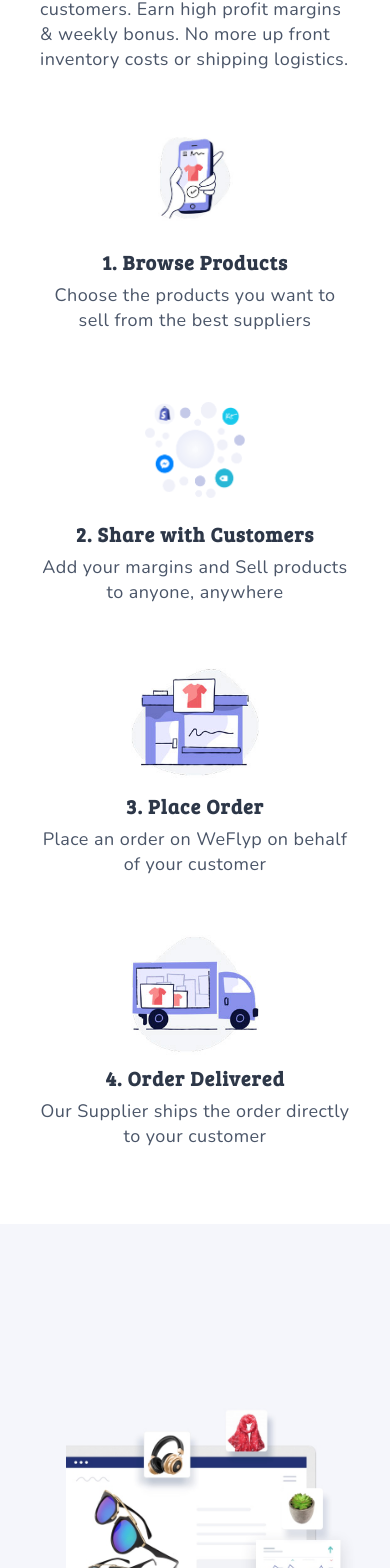
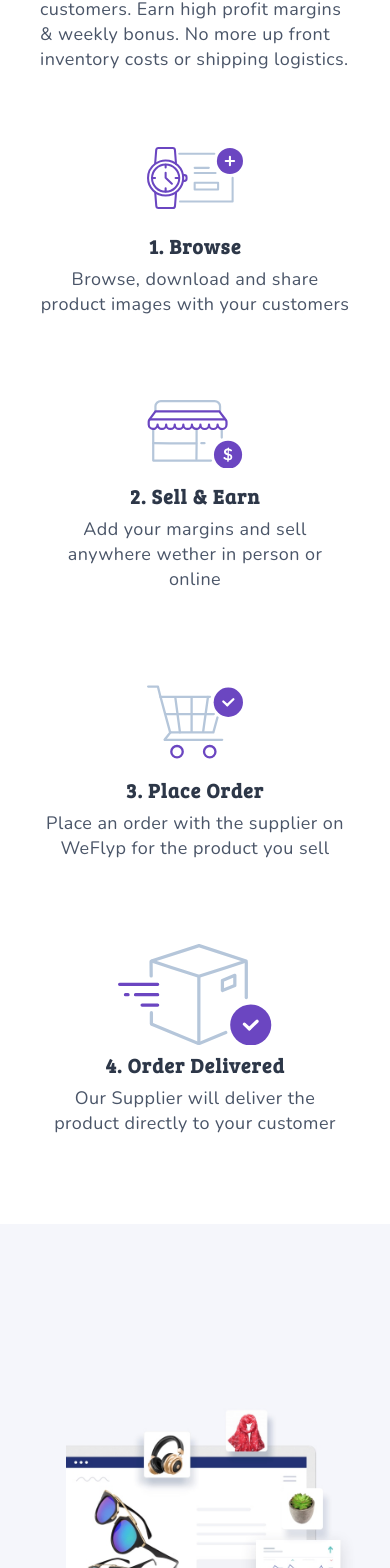
Before and after one commit to BaffourAdu/weflyp, a Vue app: page / in a window 390 px wide. Shown: the part 1035-2603 px from the top of the page. Built offline with nearby package versions, Linux system fonts and the light colour scheme.

Commit message:
Updated how it works Section

```diff
--- a/src/components/Features.vue
+++ b/src/components/Features.vue
@@ -6,6 +6,7 @@
             <h1 class="text-3xl leading-tight text-gray-800 tracking-wider font-semibold mt-2">Start your business journey</h1>
             <p class="md:text-xl text-lg leading-snug tracking-wide text-gray-700 mt-2 mb-2 mt-4">
               Anyone can Resell with WeFlyp - students, housewives, boutique owners, teachers, professionals etc.
+              You can sell in person or online through WhatsApp, Facebook, Instagram or even Twitter.
               Start your own business without loans or personal savings. There is No Limit to How Much You can Sell
               or Earn.
             </p>
@@ -21,7 +22,8 @@
           <div class="md:w-3/5 h-64 mt-2 py-12 sm:px-12">
             <h1 class="text-3xl leading-tight text-gray-800 tracking-wider font-semibold mt-2">Turn family, friend & followers into customers</h1>
             <p class="md:text-xl text-lg leading-snug tracking-wide text-gray-700 mt-2 mb-2 mt-4">
-              Pick the products you can sell most and share pictures these products with your Family, Friends and followers either through
+              WeFlyp gives you access to thousands of awesome products. Pick the products you can sell most and share pictures these products with your Family,
+              Friends and followers either through
               WhatsApp, Facebook, Instagram, Twitter or any social app or channel. Register and start earning from home today!
             </p>
           </div>
--- a/src/components/HowItWorks.vue
+++ b/src/components/HowItWorks.vue
@@ -10,28 +10,67 @@
         <div class="w-full flex flex-col md:flex-shrink lg:flex-row text-center">
             <div class="md:flex w-full m-0 object-center">
                 <div class="flex flex-col justify-center items-center bg-white md:w-2/4 h-64 mt-4 lg:ml-2 p-6">
-                    <img class="h-24 mb-2 mt-4" src="../assets/images/browse.jpg" alt="Browse Icon">
-                    <h1 class="text-xl leading-tight text-gray-800 tracking-wider font-semibold mt-4">1. Browse Products</h1>
-                    <p class="md:text-xl text-lg leading-snug tracking-wide text-gray-700 mt-2 mb-4">Choose the products you want to
-                        sell from the best suppliers</p>
+                    <svg id="home-dropship-1" viewBox="0 0 139.6 90.5" class="h-24 w-24">
+                        <path fill="none" stroke="#b5c6da" stroke-width="3" stroke-linecap="round" stroke-linejoin="round" stroke-miterlimit="10" d="M124.5 44.9v34.4H47.9M46.9 9.9h51"></path>
+                        <path fill="none" stroke="#b5c6da" stroke-width="3" stroke-linecap="round" stroke-miterlimit="10" d="M69.3 30.5h20.6M69.3 38.1h30.4"></path>
+                        <path fill="none" stroke="#b5c6da" stroke-width="3" stroke-linecap="round" stroke-linejoin="round" stroke-miterlimit="10" d="M69.3 52.2h34.1V62H69.3z"></path>
+                        <circle id="XMLID_382_" cx="120.6" cy="20.5" r="19" fill="#6b46c1"></circle>
+                        <path fill="none" stroke="#fff" stroke-width="3" stroke-linecap="round" stroke-miterlimit="10" d="M120.6 14.4v12.2M126.7 20.5h-12.2"></path>
+                        <path d="M42.2 24.9L40.6 4.4c-.1-1.7-1.5-2.9-3.2-2.9H16.6c-1.7 0-3 1.3-3.2 2.9l-1.5 19.4M11.9 65.9L13.5 86c.1 1.7 1.5 2.9 3.2 2.9h20.8c1.7 0 3-1.3 3.2-2.9l1.5-19.1" fill="none" stroke="#6b46c1" stroke-width="3" stroke-linecap="round" stroke-linejoin="round" stroke-miterlimit="10"></path>
+                        <path d="M11.6 24.9c4.3-3.2 9.6-5.2 15.4-5.2 14.1 0 25.6 11.4 25.6 25.6S41.2 70.8 27.1 70.8 1.5 59.4 1.5 45.3c0-8.4 4-15.8 10.1-20.4" fill="none" stroke="#6b46c1" stroke-width="3" stroke-linecap="round" stroke-linejoin="round" stroke-miterlimit="10"></path>
+                        <circle cx="27.1" cy="45.3" r="19.8" fill="none" stroke="#6b46c1" stroke-width="3" stroke-linecap="round" stroke-linejoin="round" stroke-miterlimit="10"></circle>
+                        <path fill="none" stroke="#6b46c1" stroke-width="3" stroke-linecap="round" stroke-miterlimit="10" d="M27.1 37.6v7.3M27.1 26v4M27.1 60.2v4.5M45.6 45.3h-4M11.7 45.3h-4M36.2 53.6l-8.8-8.3"></path>
+                        <path d="M53.5 41.1h.9c1.7 0 3.1 1.4 3.1 3.1v2.1c0 1.7-1.4 3.1-3.1 3.1h-.9" fill="none" stroke="#6b46c1" stroke-width="3" stroke-linecap="round" stroke-linejoin="round" stroke-miterlimit="10"></path>
+                    </svg>
+                    <h1 class="text-xl leading-tight text-gray-800 tracking-wider font-semibold mt-2">1. Browse</h1>
+                    <p class="md:text-xl text-lg leading-snug tracking-wide text-gray-700 mt-2 mb-4">Browse, download and share product images with your customers </p>
                 </div>
                 <div class="flex flex-col justify-center items-center bg-white md:w-2/4 h-64 md:ml-2 mt-4 p-6">
-                    <img class="h-24 mb-2 mt-4" src="../assets/images/share.png" alt="Share Icon">
-                    <h1 class="text-xl leading-tight text-gray-800 tracking-wider font-semibold mt-4">2. Share with Customers</h1>
-                    <p class="md:text-xl text-lg leading-snug tracking-wide text-gray-700 mt-2 mb-4">Add your margins and Sell products to anyone,
-                    anywhere</p>
+                    <svg id="home-dropship-2" viewBox="0 0 127.3 92.9" class="h-24 w-24">
+                        <path fill="none" stroke="#b5c6da" stroke-width="3" stroke-linecap="round" stroke-linejoin="round" stroke-miterlimit="10" d="M85.3 81.8H7.2V39.3M99.8 39.2v11.6"></path>
+                        <path id="XMLID_381_" d="M10.2 15.5v-7c0-3.8 3.5-6.9 7.3-6.9h72.7c3.8 0 7.3 3.1 7.3 6.9v7" fill="none" stroke="#b5c6da" stroke-width="3" stroke-linecap="round" stroke-linejoin="round" stroke-miterlimit="10"></path>
+                        <path id="XMLID_380_" fill="none" stroke="#6b46c1" stroke-width="3" stroke-linecap="round" stroke-linejoin="round" stroke-miterlimit="10" d="M2.7 26.2h100.9"></path>
+                        <path id="XMLID_379_" fill="none" stroke="#b5c6da" stroke-width="3" stroke-linecap="round" stroke-linejoin="round" stroke-miterlimit="10" d="M65.8 40v20l-.2 20"></path>
+                        <path id="XMLID_378_" fill="none" stroke="#b5c6da" stroke-width="3" stroke-linecap="round" stroke-linejoin="round" stroke-miterlimit="10" d="M65.3 58.5H29.5l-22-.2"></path>
+                        <path id="XMLID_377_" fill="none" stroke="#b5c6da" stroke-width="3" stroke-linecap="round" stroke-linejoin="round" stroke-miterlimit="10" d="M72.2 58.4h4.3"></path>
+                        <path id="XMLID_376_" d="M104.9 26.1c.7 1 1.3 2.2 1.3 3.4v3.9c0 3.2-2.8 5.8-6 5.8-1 0-2-.2-2.8-.7-.1 0-.2-.1-.3-.1-1.7-1-2.9-2.9-2.9-5 0 3.2-2.6 5.8-5.8 5.8-3.2 0-5.8-2.6-5.8-5.8 0 3.2-2.6 5.8-5.8 5.8-3.2 0-5.8-2.7-5.8-5.9 0 3.2-2.5 5.7-5.6 5.7h-.1c-3.2 0-5.8-2.5-5.8-5.7 0 3.2-2.6 5.8-5.8 5.8-3.2 0-5.8-2.6-5.8-5.8 0 3.2-2.6 5.8-5.8 5.8-3.2 0-5.8-2.6-5.8-5.8 0 3.2-2.6 5.8-5.8 5.8-3.2 0-5.8-2.6-5.8-5.8 0 3.2-2.6 5.8-5.8 5.8s-5.8-2.6-5.8-5.8c0 2.1-1.2 4-2.9 5-.1 0-.1.1-.2.1-.9.4-2 .7-3.1.6-3.1-.1-5.8-2.8-5.8-5.9v-3.7c0-1.2.6-2.4 1.3-3.4 0 0 .1-.1.1-.2L10 15.6l.1-.3h86.6l.1.3 7.5 10.1c.4.2.5.4.6.4z" fill="none" stroke="#6b46c1" stroke-width="3" stroke-linecap="round" stroke-linejoin="round" stroke-miterlimit="10"></path>
+                        <circle id="XMLID_375_" cx="108.3" cy="73.9" r="19" fill="#6b46c1"></circle>
+                        <path d="M108.8 64.3c.5 0 .9.4.9 1v.5c1.3.2 2.4.6 3.4 1.3.4.2.7.5.6 1.1 0 .7-.6 1.2-1.3 1.2-.2 0-.4-.1-.7-.2-.8-.5-1.5-.8-2.3-1l-.1 4.3c3.4.9 4.8 2.3 4.7 4.7-.1 2.4-2 4-4.8 4.2v1.3c0 .5-.4.9-1 .9-.5 0-1-.4-1-1v-1.4c-1.7-.2-3.2-.8-4.5-1.8-.4-.3-.6-.6-.6-1.1 0-.7.6-1.2 1.3-1.2.3 0 .5.1.7.3 1 .8 2 1.3 3.3 1.6l.1-4.4c-3.2-.9-4.7-2.2-4.7-4.7 0-2.4 2-4 4.8-4.2v-.5c.3-.5.7-.9 1.2-.9zm-1 7.6l.1-3.9c-1.4.1-2.2.8-2.2 1.8 0 .9.4 1.5 2.1 2.1zm1.7 3.1l-.1 4.1c1.4-.1 2.2-.8 2.2-1.9.1-1-.4-1.6-2.1-2.2z" fill="#fff"></path>
+                    </svg>
+                    <h1 class="text-xl leading-tight text-gray-800 tracking-wider font-semibold mt-4">2. Sell & Earn</h1>
+                    <p class="md:text-xl text-lg leading-snug tracking-wide text-gray-700 mt-2 mb-4">Add your margins and sell anywhere wether in person or online</p>
                 </div>
             </div>
             <div class="md:flex w-full m-0">
                 <div class="flex flex-col justify-center items-center bg-white md:w-2/4 h-64 mt-4 lg:ml-2 p-6">
-                    <img class="h-32" src="../assets/images/order.jpg" alt="Place Order Icon">
+                    <svg id="home-dropship-3" viewBox="0 0 124.4 94.8" class="h-24 w-24">
+                        <path fill="none" stroke="#b5c6da" stroke-width="3" stroke-linecap="round" stroke-linejoin="round" stroke-miterlimit="10" d="M91.3 41.6L86 60.8H30l-12.5-46h64.1"></path>
+                        <ellipse cx="38.9" cy="85.9" rx="7.4" ry="7.4" fill="none" stroke="#6b46c1" stroke-width="3" stroke-linecap="round" stroke-linejoin="round" stroke-miterlimit="10"></ellipse>
+                        <ellipse cx="81.3" cy="85.9" rx="7.4" ry="7.4" fill="none" stroke="#6b46c1" stroke-width="3" stroke-linecap="round" stroke-linejoin="round" stroke-miterlimit="10"></ellipse>
+                        <path fill="none" stroke="#b5c6da" stroke-width="3" stroke-linecap="round" stroke-linejoin="round" stroke-miterlimit="10" d="M1.5 1.5h12.6M22.8 70.5h74.6M25.2 37.1h61.4M36.8 16.4l5.9 44.3M79 15l-6.2 44.7M14.1 1.5l3.4 13.6M30.5 60.7l-7.7 9.8"></path>
+                        <circle id="XMLID_364_" cx="105.4" cy="21.8" r="19" fill="#6b46c1"></circle><path id="XMLID_363_" fill="#fff" stroke="#fff" stroke-width="3" stroke-linecap="round" stroke-miterlimit="10" d="M104 25.6l7.9-7.7"></path>
+                        <path id="XMLID_362_" fill="#fff" stroke="#fff" stroke-width="3" stroke-linecap="round" stroke-miterlimit="10" d="M98.9 20.8l5.1 4.8"></path>
+                        <path fill="none" stroke="#b5c6da" stroke-width="3" stroke-linecap="round" stroke-linejoin="round" stroke-miterlimit="10" d="M57.8 16.3v44"></path>
+                    </svg>
+
                     <h1 class="text-xl leading-tight text-gray-800 tracking-wider font-semibold mt-2">3. Place Order</h1>
-                    <p class="md:text-xl text-lg leading-snug tracking-wide text-gray-700 mt-2 mb-4">Place an order on WeFlyp on behalf of your customer</p>
+                    <p class="md:text-xl text-lg leading-snug tracking-wide text-gray-700 mt-2 mb-4">Place an order with the supplier on WeFlyp for the product you sell</p>
                 </div>
                 <div class="flex flex-col justify-center items-center bg-white md:w-2/4 h-64 md:ml-2 mt-4 p-6">
-                    <img class="h-32" src="../assets/images/deliver.jpg" alt="Delivery Icon">
+                    <svg id="home-dropship-4" viewBox="0 0 141.8 93.9">
+                        <path id="XMLID_374_" fill="none" stroke="#b5c6da" stroke-width="3" stroke-linecap="round" stroke-linejoin="round" stroke-miterlimit="10" d="M108.1 38.3L96.6 43v-9.3l11.5-4.7z"></path>
+                        <path id="XMLID_373_" fill="none" stroke="#b5c6da" stroke-width="3" stroke-linecap="round" stroke-linejoin="round" stroke-miterlimit="10" d="M99.7 81.9L74.8 92.2l-43.5-18"></path>
+                        <path id="XMLID_372_" fill="none" stroke="#b5c6da" stroke-width="3" stroke-linecap="round" stroke-linejoin="round" stroke-miterlimit="10" d="M30.7 29.5l-.1-13.4"></path>
+                        <path id="XMLID_371_" fill="none" stroke="#b5c6da" stroke-width="3" stroke-linecap="round" stroke-linejoin="round" stroke-miterlimit="10" d="M30.9 73.7V63.5"></path>
+                        <path id="XMLID_370_" fill="none" stroke="#b5c6da" stroke-width="3" stroke-linecap="round" stroke-linejoin="round" stroke-miterlimit="10" d="M118.7 49.5V17.1"></path>
+                        <path id="XMLID_369_" fill="none" stroke="#b5c6da" stroke-width="3" stroke-miterlimit="10" d="M74.8 92.2V29.9"></path>
+                        <path id="XMLID_368_" fill="none" stroke="#b5c6da" stroke-width="3" stroke-linecap="round" stroke-linejoin="round" stroke-miterlimit="10" d="M75 1.5l43.5 14.2-18.9 6.2-24.7 8h-.1l-24.7-8-18.9-6.2.4-.2L75 1.5"></path>
+                        <circle id="XMLID_367_" cx="122.8" cy="74.9" r="19" fill="#6b46c1"></circle><path id="XMLID_366_" fill="#fff" stroke="#fff" stroke-width="3" stroke-linecap="round" stroke-miterlimit="10" d="M121.5 78.4l7.2-6.9"></path>
+                        <path id="XMLID_365_" fill="#fff" stroke="#fff" stroke-width="3" stroke-linecap="round" stroke-miterlimit="10" d="M116.9 74.1l4.6 4.3"></path>
+                        <path fill="none" stroke="#6b46c1" stroke-width="3" stroke-linecap="round" stroke-linejoin="round" stroke-miterlimit="10" d="M1.5 37.3h35.2M22.3 56.5h14.4M16.2 46.9h20.5M6.9 46.9h2.4"></path>
+                    </svg>
                     <h1 class="text-xl leading-tight text-gray-800 tracking-wider font-semibold mt-2">4. Order Delivered</h1>
-                    <p class="md:text-xl text-lg leading-snug tracking-wide text-gray-700 mt-2 mb-4">Our Supplier ships the order directly to your customer</p>
+                    <p class="md:text-xl text-lg leading-snug tracking-wide text-gray-700 mt-2 mb-4">Our Supplier will deliver the product directly to your customer</p>
                 </div>
             </div>
         </div>
--- a/src/components/Suppliers.vue
+++ b/src/components/Suppliers.vue
@@ -1,6 +1,6 @@
 <template>
     <div class="bg-cover bg-center bg-auto w-full h-auto py-12 xl:px-64 md:px-8 px-4 mb-16 mt-64 mb-18 suppliers">
-      <div class="flex flex-col bg-white -mt-64 rounded-lg shadow-md h-auto xl:w-1/3 lg:w-3/5 md:2/3 w-full md:p-12 p-6">
+      <div class="flex flex-col bg-white -mt-64 rounded-lg shadow-md h-auto lg:w-3/6 md:2/3 w-full md:p-12 p-6">
         <h1 class="text-3xl leading-tight text-gray-800 tracking-wider font-semibold mt-2">Sell your products through the largest distribution network </h1>
         <p class="md:text-lg text-base leading-normal tracking-wider text-gray-700 mt-2 mb-2 mt-6">
           Our team helps you list your products on WeFlyp. As your products go live on the app and our resellers share them with their WhatsApp,
```
